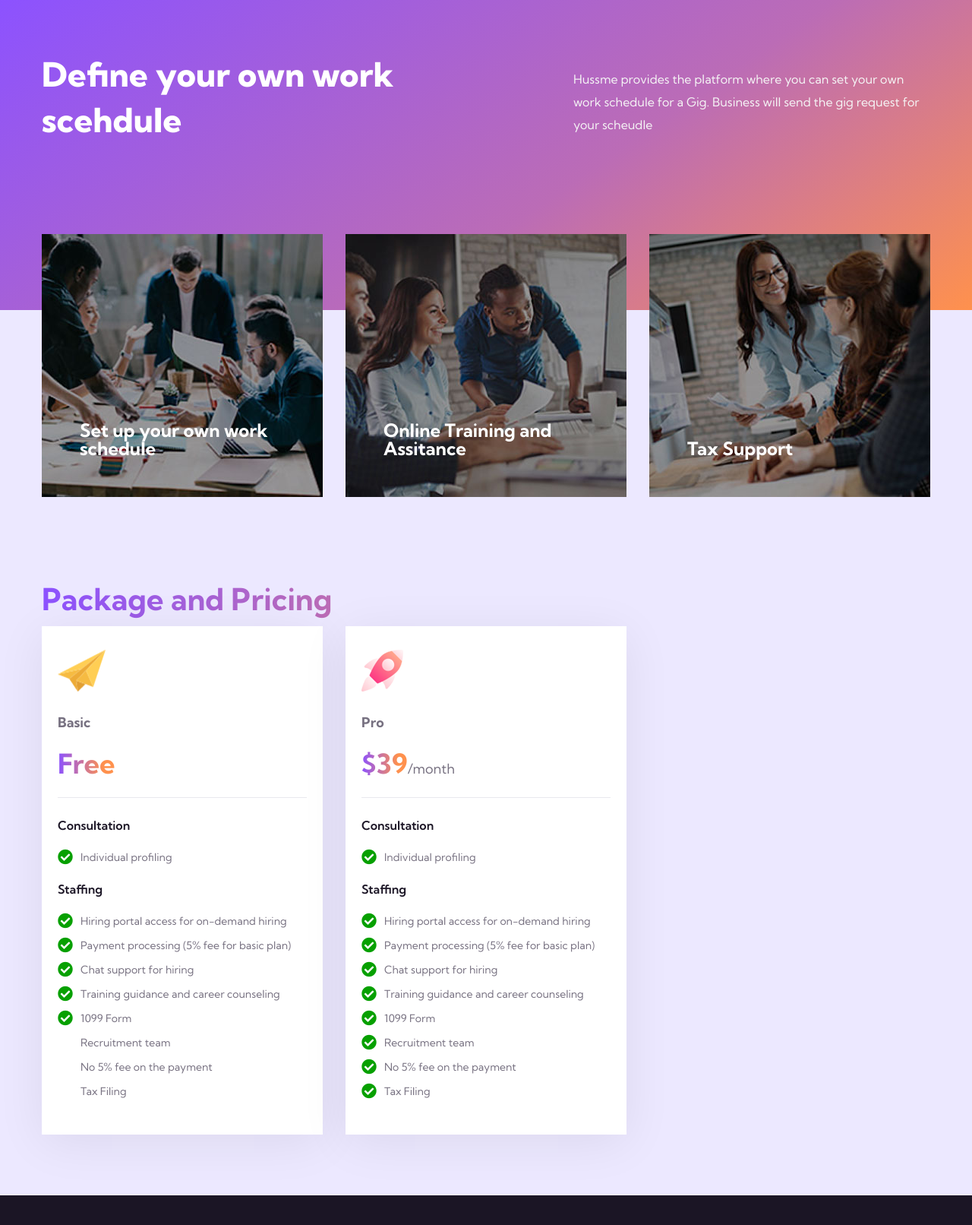
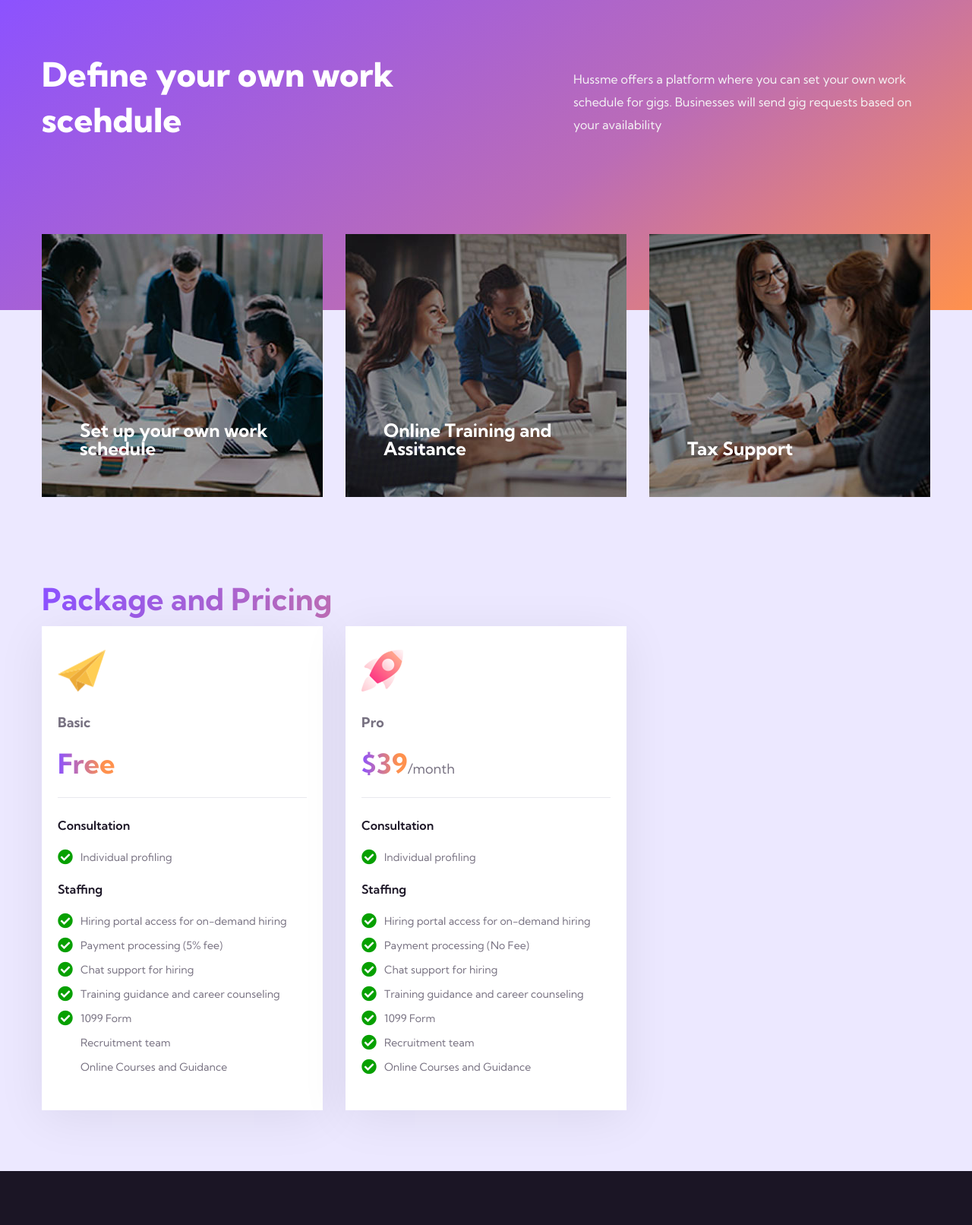
Before and after one commit to mshanGithub/HussmeStaticWebApp, a website: page src/talent.html in a window 1280 px wide. Shown: the part 360-1972 px from the top of the page at 76% size. Drawn offline with Linux system fonts and the light colour scheme; files that its build step writes are made by us from their sources.

Commit message:
business and talent pages changes

```diff
--- a/src/talent.html
+++ b/src/talent.html
@@ -140,7 +140,7 @@
                         </div>
                         <div class="col-xl-5 col-lg-5">
                             <div class="delivering-it__top-right">
-                                <p class="delivering-it__top-text"> Hussme provides the platform where you can set your own work schedule for a Gig. Business will send the gig request for your scheudle </p>
+                                <p class="delivering-it__top-text"> Hussme offers a platform where you can set your own work schedule for gigs. Businesses will send gig requests based on your availability </p>
                             </div>
                         </div>
                     </div>
@@ -159,7 +159,7 @@
               <div class="feature-one__hover-content">
                 <div class="feature-one__icon"> <span class="icon-application"></span> </div>
                 <h3 class="feature-one__hover-title"><a href="#">Set up your own work schedule </a> </h3>
-                <p class="feature-one__hover-text"> Lorem Ipsum. There are many variations of passages of Lorem Ipsum available, </p>
+                <p class="feature-one__hover-text"> Hussme offers a platform where you can set your own work schedule for gigs. Businesses will send gig requests based on your availability </p>
               </div>
             </div>
           </div>
@@ -178,7 +178,7 @@
               <div class="feature-one__hover-content">
                 <div class="feature-one__icon"> <span class="icon-data-analytics"></span> </div>
                 <h3 class="feature-one__hover-title"><a href="#">Online Training and Assitance </a></h3>
-                <p class="feature-one__hover-text"> Lorem Ipsum. There are many variations of passages of Lorem Ipsum available, </p>
+                <p class="feature-one__hover-text"> Hussme offers online courses for training and guidance related to work requests </p>
               </div>
             </div>
           </div>
@@ -194,8 +194,8 @@
               </div>
               <div class="feature-one__hover-content">
                 <div class="feature-one__icon"> <span class="icon-mobile-banking"></span> </div>
-                <h3 class="feature-one__hover-title"><a href="#">Tax Support</a> </h3>
-                <p class="feature-one__hover-text"> Lorem Ipsum. There are many variations of passages of Lorem Ipsum available, </p>
+                <h3 class="feature-one__hover-title"><a href="#"> Quick Pay Settlement</a> </h3>
+                <p class="feature-one__hover-text"> Payment settlements are processed within a day for quick and direct deposit to your bank account, ensuring easy handling </p>
               </div>
             </div>
           </div>
@@ -253,7 +253,7 @@
                                             <i class="fas fa-check-circle"></i>
                                         </div>
                                         <div class="text">
-                                            <p>Payment processing (5% fee for basic plan)</p>
+                                            <p>Payment processing (5% fee)</p>
                                         </div>
                                     </li>
                                     <li>
@@ -294,22 +294,13 @@
 
                                     </li>
 
-									<li>
-                                        <div class="icon">
-                                            <i class="far fa-circle-thin"></i>
-                                        </div>
-                                        <div class="text">
-                                            <p>No 5% fee on the payment  </p>
-                                        </div>
-
-                                    </li>
 
 									<li>
                                         <div class="icon">
                                             <i class="far fa-circle-thin"></i>
                                         </div>
                                         <div class="text">
-                                            <p>Tax Filing   </p>
+                                            <p> Online Courses and Guidance </p>
                                         </div>
 
                                     </li>
@@ -358,7 +349,7 @@
                                             <i class="fas fa-check-circle"></i>
                                         </div>
                                         <div class="text">
-                                            <p>Payment processing (5% fee for basic plan)</p>
+                                            <p>Payment processing (No Fee)</p>
                                         </div>
                                     </li>
                                     <li>
@@ -399,22 +390,14 @@
 
                                     </li>
 
-									<li>
-                                        <div class="icon">
-                                            <i class="fas fa-check-circle"></i>
-                                        </div>
-                                        <div class="text">
-                                            <p>No 5% fee on the payment  </p>
-                                        </div>
 
-                                    </li>
 
 									<li>
                                         <div class="icon">
                                             <i class="fas fa-check-circle"></i>
                                         </div>
                                         <div class="text">
-                                            <p>Tax Filing   </p>
+                                            <p> Online Courses and Guidance </p>
                                         </div>
 
                                     </li>
```
Also changed, not shown: src/business.html (+10 -10 lines).
